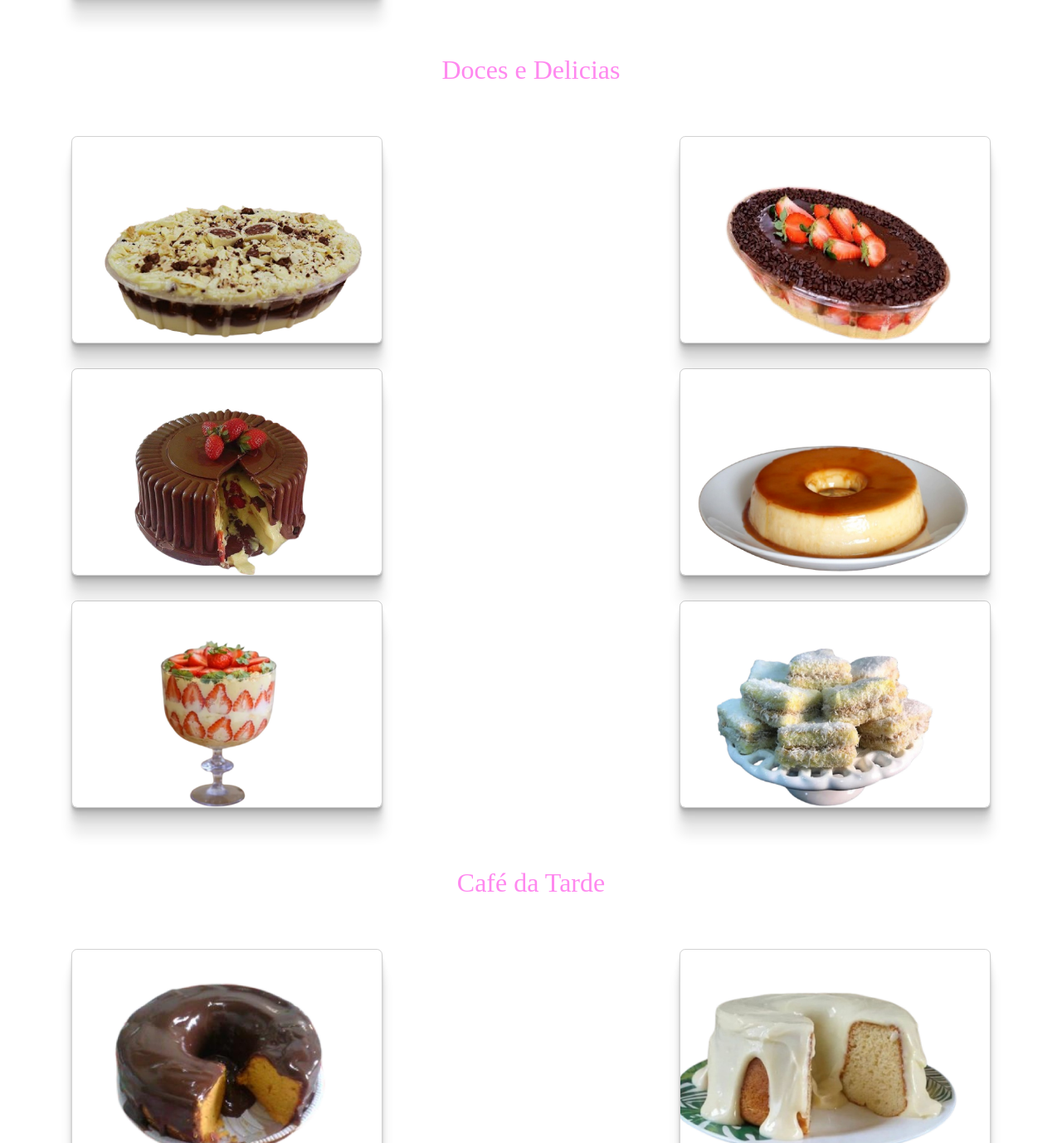
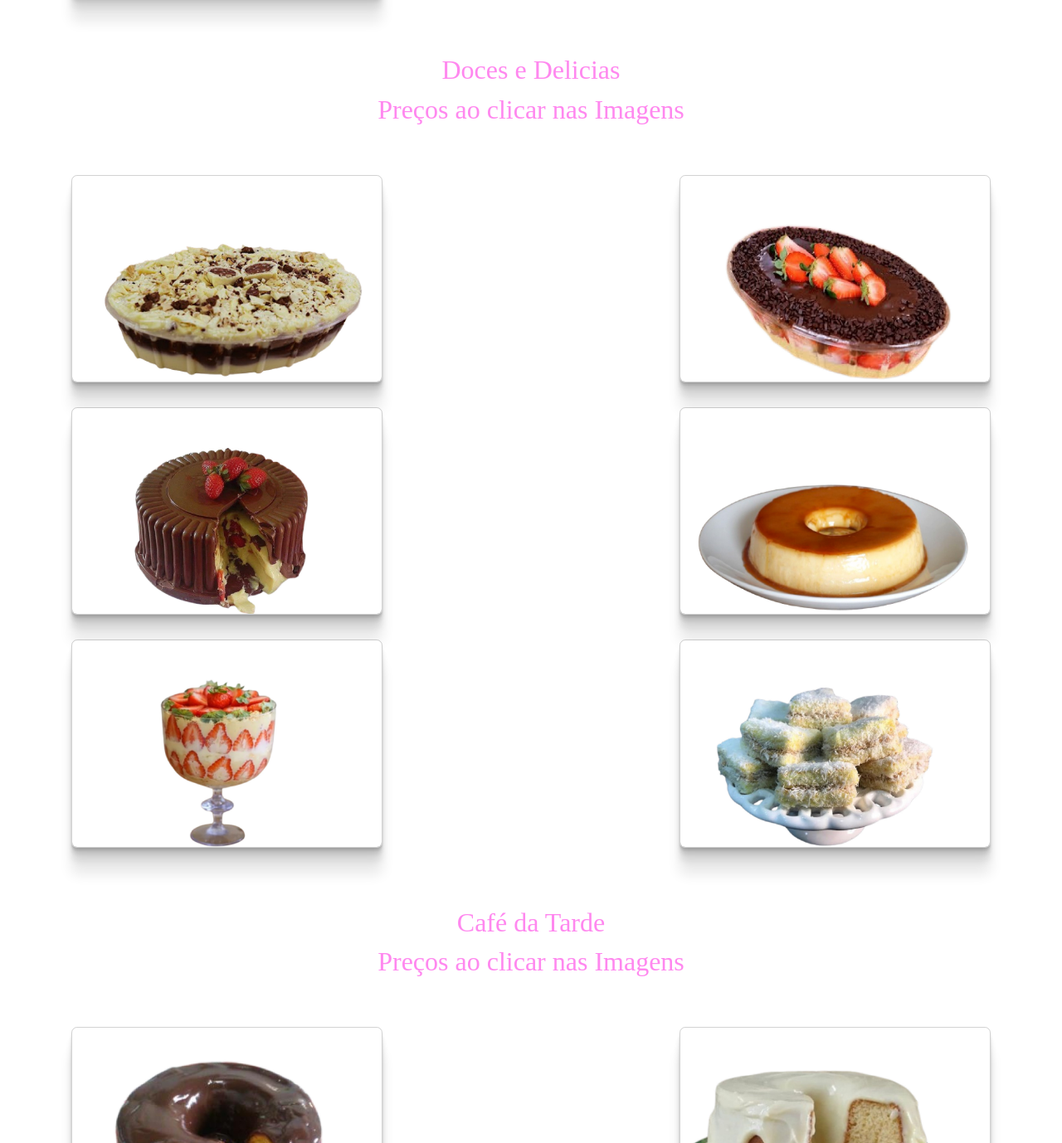
Before and after one commit to gabrielcpolitano/PROJETO_SANDRA, a plain HTML site: page index.html in a window 1280 px wide. Shown: the part 4165-5543 px from the top of the page at 83% size. Drawn offline with nearby package versions, Linux system fonts and the light colour scheme; files that its build step writes are made by us from their sources; files whose address does not match are found by name; a web font is replaced by a local one.

Commit message:
Thanks God

```diff
--- a/index.html
+++ b/index.html
@@ -294,6 +294,7 @@
 
     <section class="galery" id="doces">
       <h2><span class = "pink"> Doces e Delicias</span></h2>
+      <h2><span class = "pink">Preços ao clicar nas Imagens</span></h2>
       <div class="container">
 
           <div class="cards">
@@ -370,6 +371,7 @@
 
     <section class="galery" id="cafe">
       <h2><span class = "pink">Café da Tarde</span></h2>
+      <h2><span class = "pink">Preços ao clicar nas Imagens</span></h2>
       <div class="container">
 
           <div class="cards">
```
